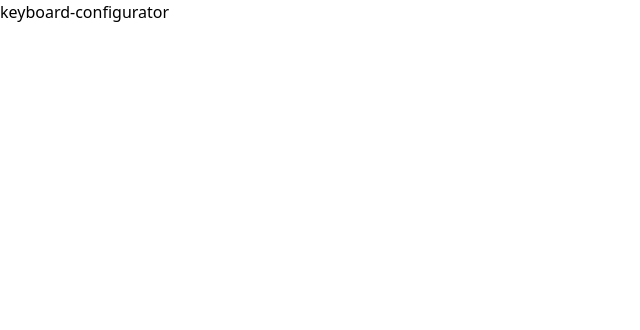
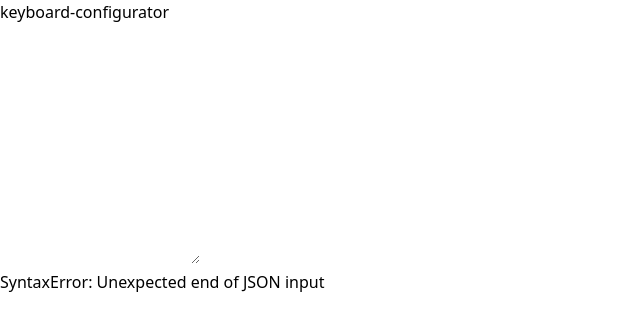
Before and after one commit to tenstad/keyboard-configurator, a SvelteKit app: page / in a window 1280 px wide. Shown: the top 330 px of the page, without its empty margins (0-640 px from the left). Built offline with nearby package versions, Linux system fonts and the light colour scheme.

Commit message:
feat: json input field

```diff
--- /dev/null
+++ b/src/lib/JsonInput.svelte
@@ -0,0 +1,23 @@
+<script lang="ts">
+	let { data = $bindable() } = $props<{
+		data: object | undefined;
+	}>();
+
+	let value: string = $state('');
+	let error: any = $state(undefined);
+
+	$effect(() => {
+		try {
+			data = JSON.parse(value);
+			error = undefined;
+		} catch (e: any) {
+			data = undefined;
+			error = e;
+		}
+	});
+</script>
+
+<div>
+	<textarea bind:value rows="10"></textarea>
+	<p>{error}</p>
+</div>
--- a/src/routes/+page.svelte
+++ b/src/routes/+page.svelte
@@ -1 +1,10 @@
+<script lang="ts">
+    import JsonInput from '$lib/JsonInput.svelte'
+
+    let data: object | undefined = $state(undefined);
+</script>
+
+
 <h1>keyboard-configurator</h1>
+
+<JsonInput bind:data />
```
